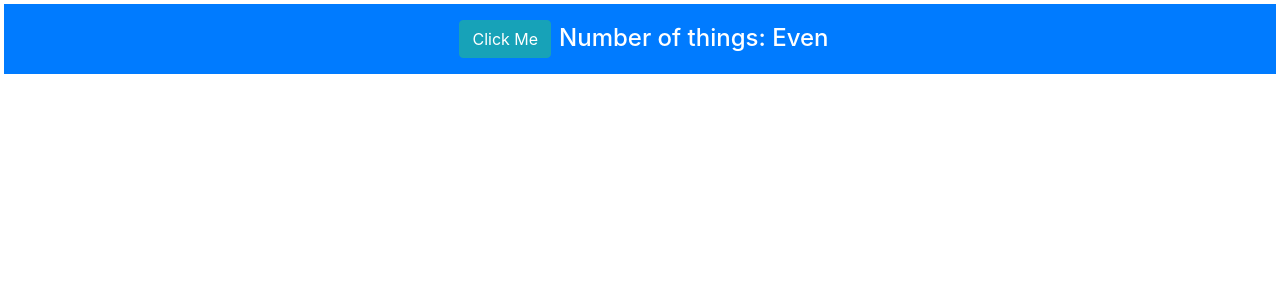
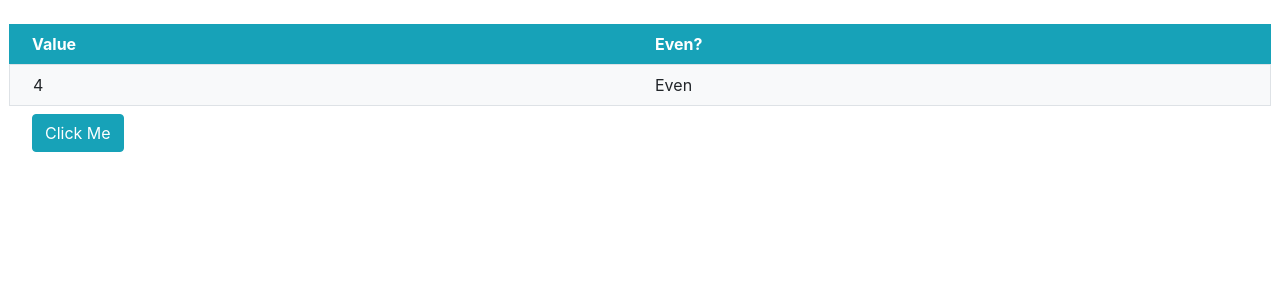
Before and after one commit to ousbah/my-pro-react-16, a React (Create React App) app in the folder 03-HTML-JSX-and-CSS-Primer/primer/: page / in a window 1280 px wide. Shown: the top 300 px of the page. Built offline with nearby package versions, Linux system fonts and the light colour scheme.

Commit message:
Understanding Bootstrap - Creating grids

```diff
--- a/03-HTML-JSX-and-CSS-Primer/primer/src/App.js
+++ b/03-HTML-JSX-and-CSS-Primer/primer/src/App.js
@@ -13,22 +13,36 @@ export default class App extends Component {
     return val % 2 === 0 ? 'Even' : 'Odd'
   }
 
-  getClassName(val) {
-    return val % 2 === 0
-        ? "bg-primary text-white text-center p-2 m-1"
-        : "bg-secondary text-white text-center p-2 m-1"
-  }
-
   handleClick = () => {
     this.setState({ count: this.state.count + 1 })
   }
 
   render = () => (
-      <h4 className={ this.getClassName(this.state.count) }>
-        <button className="btn btn-info m-2" onClick={ this.handleClick }>
-          Click Me
-        </button>
-        Number of things: { this.isEven(this.state.count) }
-      </h4>
+      <div className="container-fluid p-4">
+        <div className="row bg-info text-white p-2">
+          <div className="col font-weight-bold">
+            Value
+          </div>
+          <div className="col-6 font-weight-bold">
+            Even?
+          </div>
+        </div>
+        <div className="row bg-light p-2 border">
+          <div className="col">
+            { this.state.count }
+          </div>
+          <div className="col-6">
+            { this.isEven(this.state.count) }
+          </div>
+        </div>
+        <div className="row">
+          <div className="col">
+            <button className="btn btn-info m-2"
+                    onClick={ this.handleClick }>
+              Click Me
+            </button>
+          </div>
+        </div>
+      </div>
   )
 }
```
